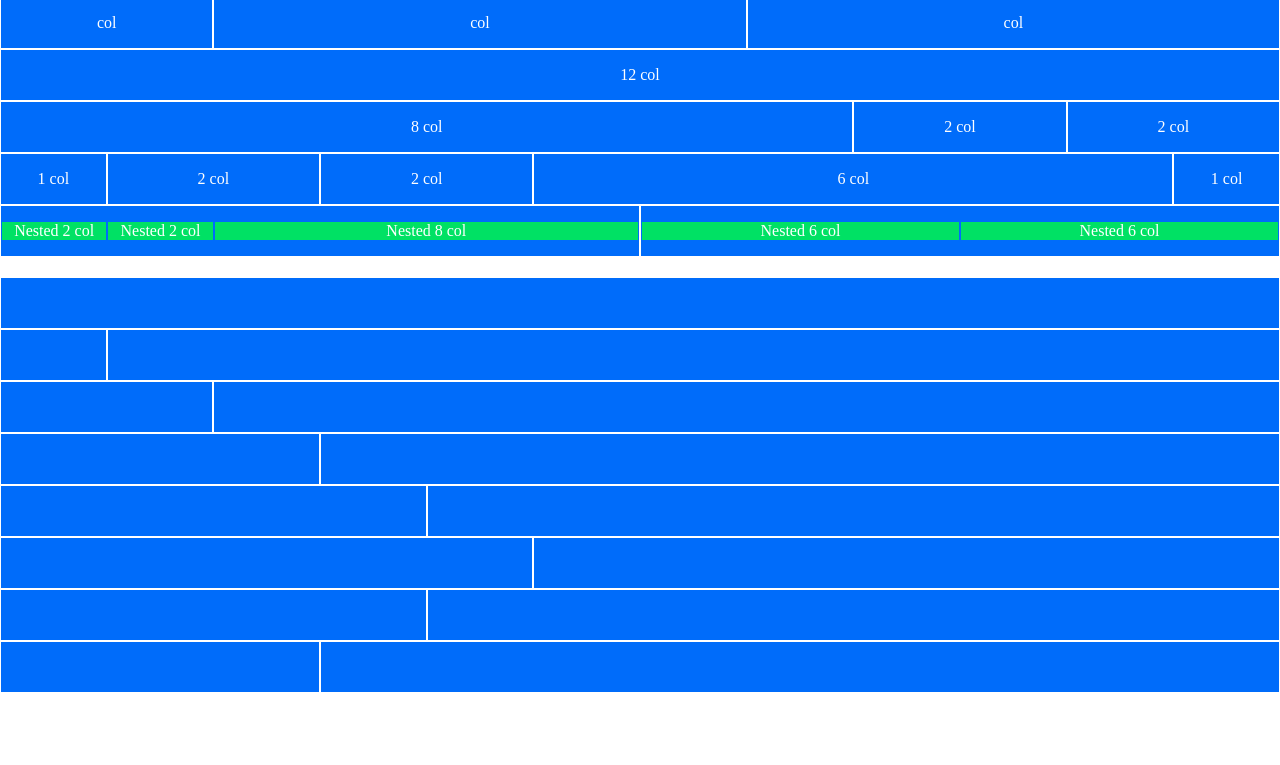
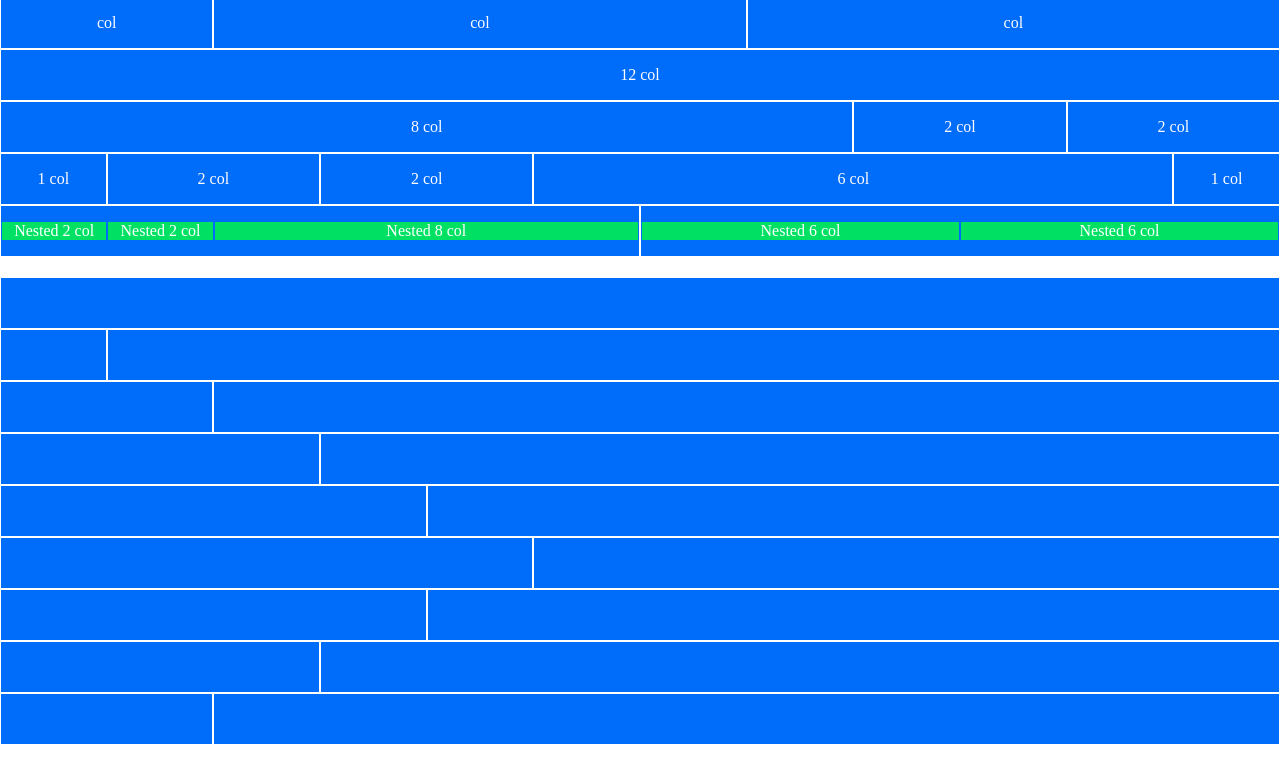
Before and after one commit to FrankFabbriRebe/html-css-12bool, a plain HTML site: page index.html in a window 1280 px wide. Shown: the part 92-857 px from the top of the page. Before the commit the page ends 805 px from the top, so only its background shows below. Drawn offline with Linux system fonts and the light colour scheme.

Commit message:
15th line

```diff
--- a/index.html
+++ b/index.html
@@ -330,6 +330,16 @@
                 </div>
             </div>
 
+            <!-- 15th line -->
+            <div class="row">
+                <div class="col-2">
+                    <div class="blue"></div>
+                </div>
+                <div class="col-10">
+                    <div class="blue"></div>
+                </div>
+            </div>
+
         </div>
 
     </div>
```
